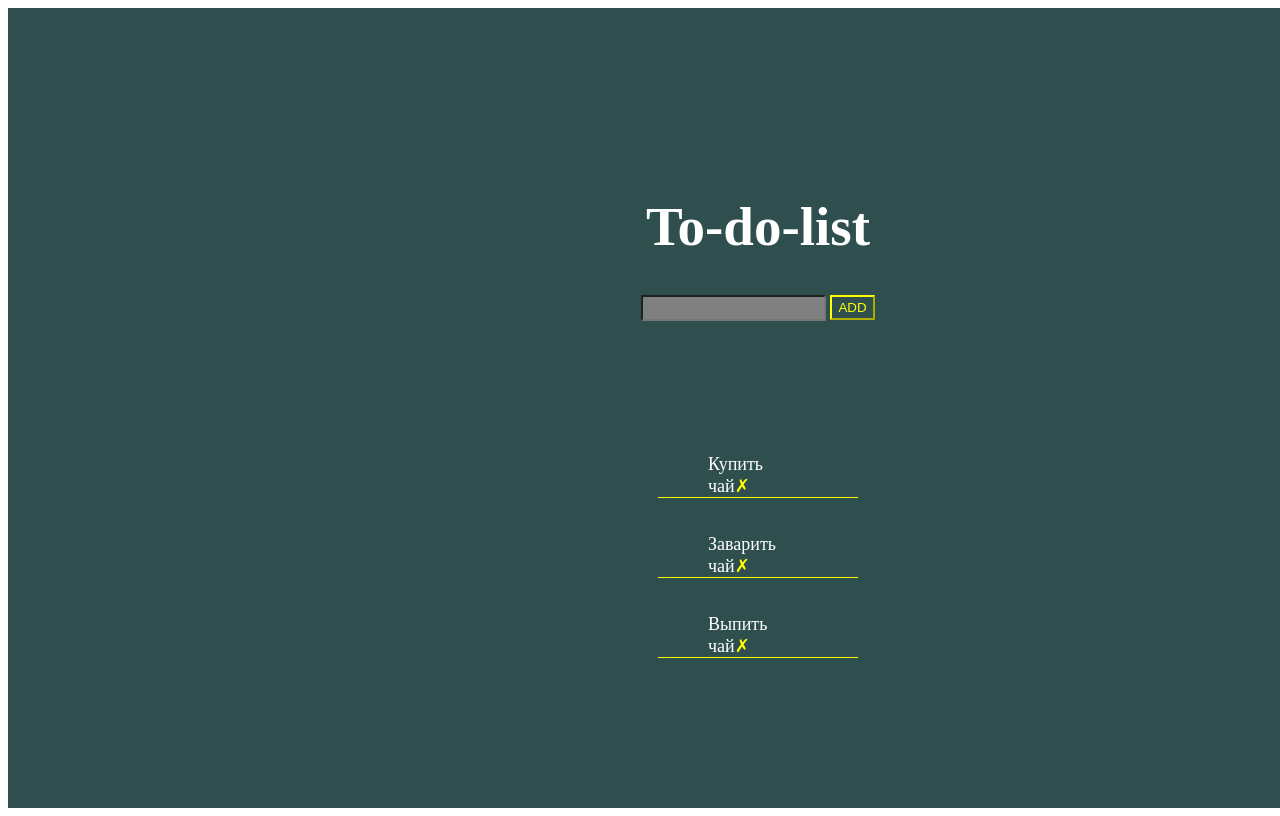
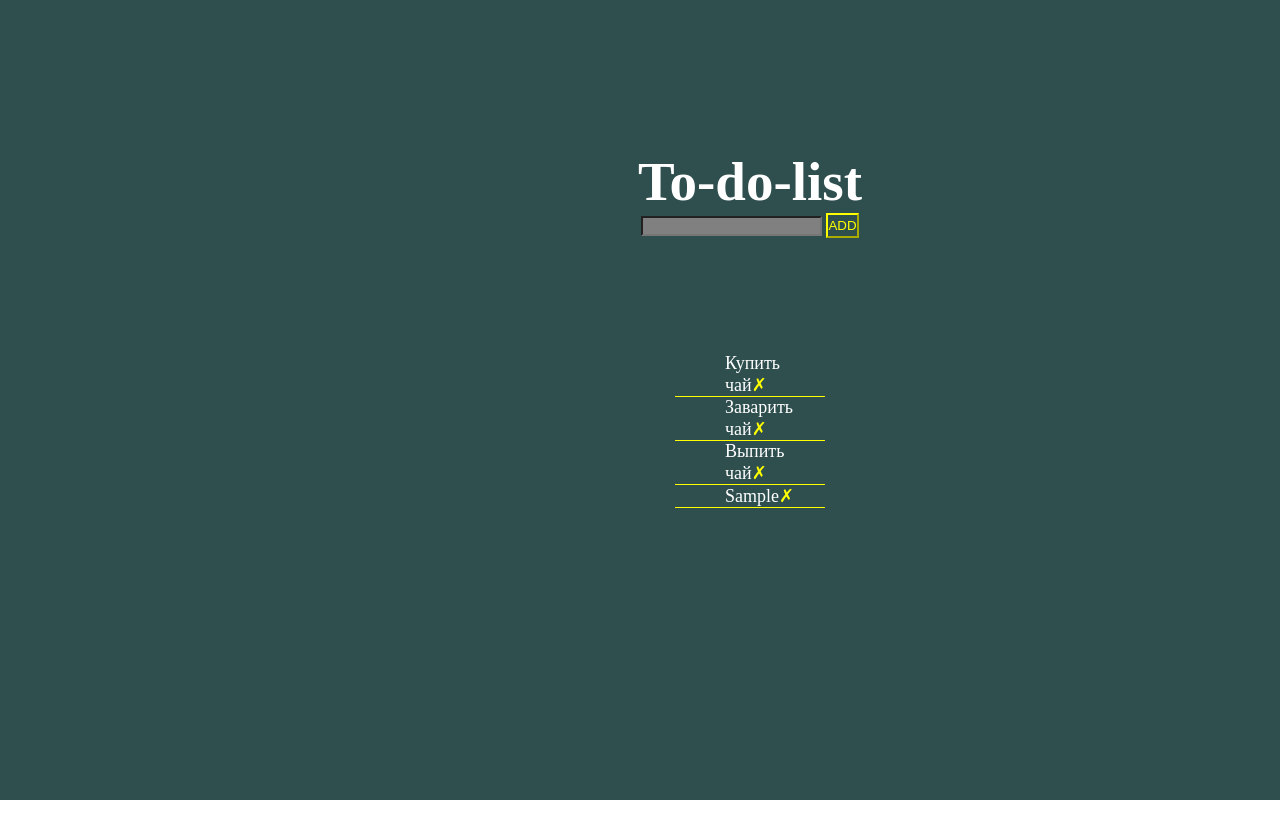
Before and after one commit to zharukandrew/to-do-list, a plain HTML site: page index.html in a window 1280 px wide. Both pictures are taken after typing "Sample" into the empty fields and a click on the button "ADD". Shown: the top 816 px of the page. Drawn offline with Linux system fonts and the light colour scheme; no server answers.

Commit message:
nnnnnnnnnnnnnnnn

```diff
--- a/request/request.js
+++ b/request/request.js
@@ -1,11 +1,9 @@
-
-
 import { renderTasks } from "../renderFunction/render.js";
-import { tasks, texts } from "../script.js";
+import { texts } from "../script.js";
 
 const get = () => {
   fetch("https://webdev-hw-api.vercel.app/api/todos", {
-        method: "GET"
+    method: "GET",
   })
     .then((response) => {
       return response.json();
@@ -18,28 +16,15 @@ const get = () => {
     });
   renderTasks();
 };
-
-const post = (taskText) => {
-    fetch("https://webdev-hw-api.vercel.app/api/todos", {
+const post = () => {
+  fetch("https://wedev-api.sky.pro/api/todos", {
     method: "POST",
     headers: {
-            'Content-type': 'application/activity+json'
+      "Content-type": "application/activity+json",
     },
-        body: JSON.stringify({
-            text: taskText,
-            completed: false
+    body: JSON.stringify( texts ),
   })
-    })
-    .then((response) => {
-        return response.json();
-    })
-    .then((responseData) => {
-        console.log(responseData);
-    })
-    .catch((error) => {
-        console.error(error);
-    });
-    renderTasks();
+    .then((res) => res.json())
+    .then((data) => console.log(data));
 };
-
 export { get, post };
--- a/script.js
+++ b/script.js
@@ -1,11 +1,6 @@
 import { renderTasks } from "./renderFunction/render.js";
-import { get ,post} from "./request/request.js";
+import { get} from "./request/request.js";
 
-
-
-const input = document.querySelector(".todolist__input");
-const texts = document.querySelector(".text");
-const todolistButton = document.querySelector(".todolist__button");
 let tasks = [
   {
     text: "Купить чай"
@@ -18,6 +13,9 @@ let tasks = [
   }
 ];
 
+const input = document.querySelector(".todolist__input");
+const texts = document.querySelector(".text");
+const todolistButton = document.querySelector(".todolist__button");
 const person = {
   name: " Andrew",
   age: 29,
@@ -31,24 +29,16 @@ console.log(jsonPerson);
 const personFromJson = (JSON.parse(jsonPerson))
 
 
-
-// const listInput = () => {
-//   const inputValue = input.value;
-//   if (inputValue !== "") {
-//     const newTask = {
-//       text: inputValue,
-//       completed: false
-//     };
-//     tasks.push(newTask);
-//     renderTasks();
-//     input.value = "";
-//   }
-// };
 const listInput = () => {
   const inputValue = input.value;
   if (inputValue !== "") {
-      post(inputValue); // Call post function with the new task text
-      input.value = "";
+    const newTask = {
+      text: inputValue,
+      completed: false
+    };
+    tasks.push(newTask);
+    renderTasks();
+    input.value = "";
   }
 };
 
@@ -65,5 +55,5 @@ todolistButton.addEventListener("click", listInput);
 texts.addEventListener("click", del);
 renderTasks();
 get();
-post();
+
 export{tasks,texts,person,personFromJson}
--- a/style/style.scss
+++ b/style/style.scss
@@ -1,3 +1,8 @@
+*{
+    margin: 0;
+    padding: 0;
+    box-sizing: border-box;
+}
 li{
     list-style-type:none;
 }
```
Also changed, not shown: style/style.css, 1 other file. Lines whose indentation alone changed are shown as unchanged.
